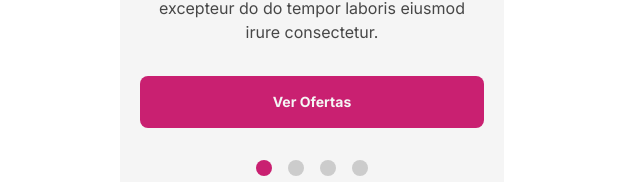
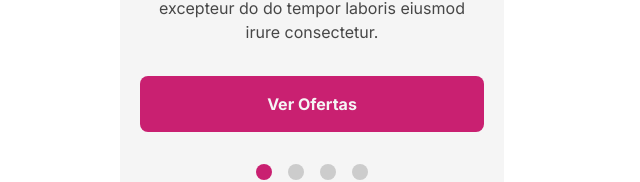
Before and after one commit to pedroeuzebiooo/digital-store, a React (Vite) app: page / in a window 1280 px wide. Shown: the part 706-888 px from the top of the page, without its empty margins (328-968 px from the left). Built offline with nearby package versions, Linux system fonts and the light colour scheme.

Commit message:
style: adjust font size button home section

```diff
--- a/src/App.tsx
+++ b/src/App.tsx
@@ -53,7 +53,7 @@ export function App() {
 
         <button
           type="button"
-          className="flex justify-center items-center bg-primary text-sm text-light-gray-3 font-bold w-full rounded-lg p-4"
+          className="flex justify-center items-center bg-primary text-light-gray-3 font-bold w-full rounded-lg p-4"
         >
           Ver Ofertas
         </button>
```
